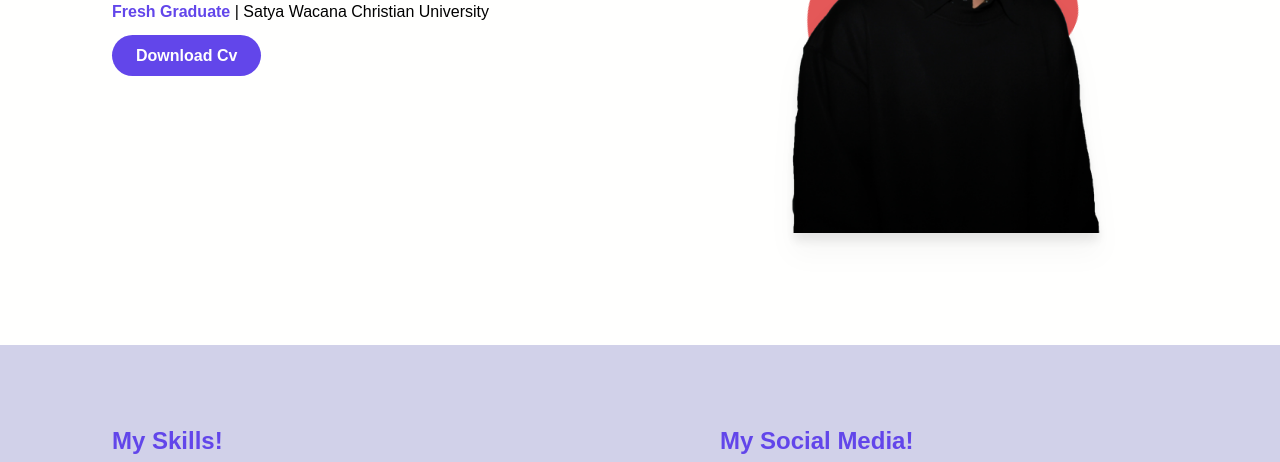
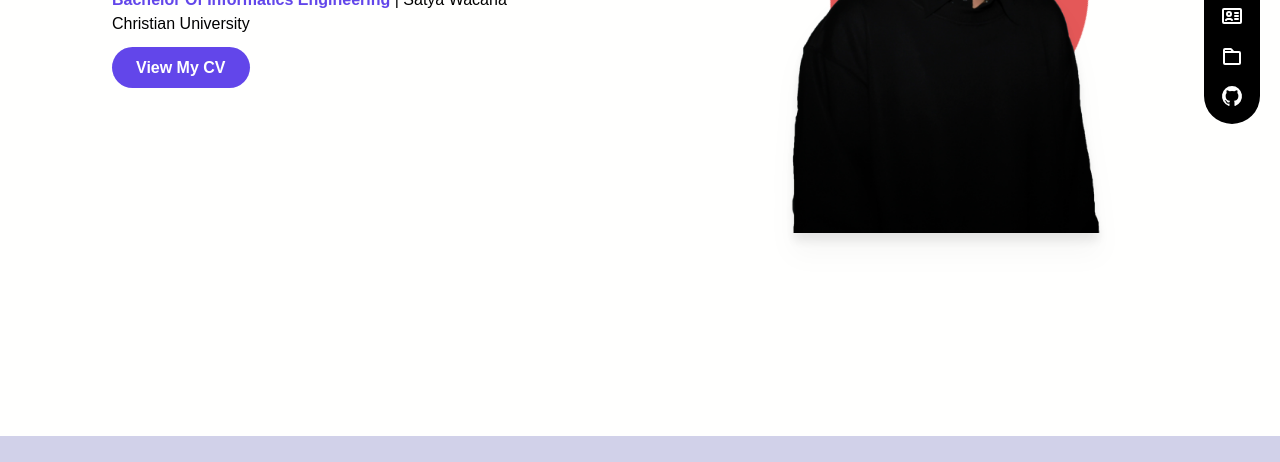
Before and after one commit to GedeAbdi15/my-portfolio, a website: page index.html in a window 1280 px wide. Shown: the part 364-826 px from the top of the page. Drawn offline with Linux system fonts and the light colour scheme.

Commit message:
update CV, make new nav component

```diff
--- a/index.html
+++ b/index.html
@@ -1,96 +1,111 @@
 <!DOCTYPE html>
-<html lang="en">
+<html lang="en" class="scroll-smooth">
   <head>
     <meta charset="UTF-8" />
     <meta name="viewport" content="width=device-width, initial-scale=1.0" />
-    <title>Portfolio | Gede Abdi</title>
+    <title>Portfolio Website | Gede Abdi</title>
     <link rel="stylesheet" href="output.css" />
     <!-- <link rel="stylesheet" href="https://unpkg.com/aos@next/dist/aos.css" /> -->
   </head>
   <body class="bg-backdrop">
-    <!-- Navbar start -->
-    <header
-      class="bg-transparent absolute top-0 left-0 w-full flex items-center z-10"
+    <div
+      class="fixed right-2 sm:right-5 top-1/2 transform -translate-y-1/2 rounded-full bg-black py-2 sm:py-4 px-2 sm:px-4 z-50 w-10 sm:w-auto"
     >
-      <div class="container">
-        <div class="flex items-center justify-between relative">
-          <!-- logo -->
-          <div class="px-5">
-            <a
-              href="#home"
-              class="font-bold text-lg text-primary capitalize py-6 block"
-              >gede abdi</a
+      <ul class="space-y-2 sm:space-y-4">
+        <!-- li home -->
+        <li>
+          <a href="#home">
+            <svg
+              class="w-5 h-5 sm:w-6 sm:h-6 text-white hover:text-primary transition duration-75"
+              aria-hidden="true"
+              xmlns="http://www.w3.org/2000/svg"
+              width="24"
+              height="24"
+              fill="none"
+              viewBox="0 0 24 24"
             >
-          </div>
+              <path
+                stroke="currentColor"
+                stroke-linecap="round"
+                stroke-linejoin="round"
+                stroke-width="2"
+                d="m4 12 8-8 8 8M6 10.5V19a1 1 0 0 0 1 1h3v-3a1 1 0 0 1 1-1h2a1 1 0 0 1 1 1v3h3a1 1 0 0 0 1-1v-8.5"
+              />
+            </svg>
+          </a>
+        </li>
 
-          <div class="flex items-center px-5">
-            <!-- nav toggle -->
-            <button
-              id="menu"
-              name="menu"
-              type="button"
-              class="block absolute right-4 lg:hidden"
+        <!-- li about -->
+        <li>
+          <a href="#about">
+            <svg
+              class="w-5 h-5 sm:w-6 sm:h-6 text-white hover:text-primary"
+              aria-hidden="true"
+              xmlns="http://www.w3.org/2000/svg"
+              width="24"
+              height="24"
+              fill="none"
+              viewBox="0 0 24 24"
             >
-              <span
-                class="menu-line transition duration-500 origin-top-left"
-              ></span>
-              <span class="menu-line transition duration-500"></span>
-              <span
-                class="menu-line transition duration-500 origin-bottom-left"
-              ></span>
-            </button>
+              <path
+                stroke="currentColor"
+                stroke-linecap="round"
+                stroke-linejoin="round"
+                stroke-width="2"
+                d="M15 9h3m-3 3h3m-3 3h3m-6 1c-.306-.613-.933-1-1.618-1H7.618c-.685 0-1.312.387-1.618 1M4 5h16a1 1 0 0 1 1 1v12a1 1 0 0 1-1 1H4a1 1 0 0 1-1-1V6a1 1 0 0 1 1-1Zm7 5a2 2 0 1 1-4 0 2 2 0 0 1 4 0Z"
+              />
+            </svg>
+          </a>
+        </li>
 
-            <!-- nav item -->
-            <nav
-              id="navbar-nav"
-              class="hidden absolute py-5 bg-secondary shadow-lg rounded-lg max-w-[250px] w-full right-4 top-full lg:block lg:static lg:bg-transparent lg:max-w-full lg:shadow-none lg:rounded-none"
+        <!-- li project -->
+        <li>
+          <a href="#portfolio">
+            <svg
+              class="w-5 h-5 sm:w-6 sm:h-6 text-white hover:text-primary"
+              aria-hidden="true"
+              xmlns="http://www.w3.org/2000/svg"
+              width="24"
+              height="24"
+              fill="none"
+              viewBox="0 0 24 24"
             >
-              <ul class="block lg:flex">
-                <li class="group">
-                  <a
-                    href="#home"
-                    class="text-base text-stroke py-2 mx-8 flex justify-center group-hover:text-primary"
-                    >Home</a
-                  >
-                </li>
-                <li class="group">
-                  <a
-                    href="#about"
-                    class="scroll-smooth text-base text-stroke py-2 mx-8 flex justify-center group-hover:text-primary"
-                    >About</a
-                  >
-                </li>
-                <li class="group">
-                  <a
-                    href="#portfolio"
-                    class="text-base text-stroke py-2 mx-8 flex justify-center group-hover:text-primary"
-                    >Portfolio</a
-                  >
-                </li>
-                <li class="group">
-                  <a
-                    href="#game"
-                    class="text-base text-stroke py-2 mx-8 flex justify-center group-hover:text-primary"
-                    >Mini Game</a
-                  >
-                </li>
-                <li class="group">
-                  <a
-                    href="#contact"
-                    class="text-base text-stroke py-2 mx-8 flex justify-center group-hover:text-primary"
-                    >Contact</a
-                  >
-                </li>
-              </ul>
-            </nav>
-          </div>
-        </div>
-      </div>
-    </header>
-    <!-- Navbar end -->
+              <path
+                stroke="currentColor"
+                stroke-linecap="round"
+                stroke-linejoin="round"
+                stroke-width="2"
+                d="M13.5 8H4m0-2v13a1 1 0 0 0 1 1h14a1 1 0 0 0 1-1V9a1 1 0 0 0-1-1h-5.032a1 1 0 0 1-.768-.36l-1.9-2.28a1 1 0 0 0-.768-.36H5a1 1 0 0 0-1 1Z"
+              />
+            </svg>
+          </a>
+        </li>
+
+        <!-- li project -->
+        <li>
+          <a href="#game">
+            <svg
+              class="w-5 h-5 sm:w-6 sm:h-6 text-white hover:text-primary"
+              aria-hidden="true"
+              xmlns="http://www.w3.org/2000/svg"
+              width="24"
+              height="24"
+              fill="currentColor"
+              viewBox="0 0 24 24"
+            >
+              <path
+                fill-rule="evenodd"
+                d="M12.006 2a9.847 9.847 0 0 0-6.484 2.44 10.32 10.32 0 0 0-3.393 6.17 10.48 10.48 0 0 0 1.317 6.955 10.045 10.045 0 0 0 5.4 4.418c.504.095.683-.223.683-.494 0-.245-.01-1.052-.014-1.908-2.78.62-3.366-1.21-3.366-1.21a2.711 2.711 0 0 0-1.11-1.5c-.907-.637.07-.621.07-.621.317.044.62.163.885.346.266.183.487.426.647.71.135.253.318.476.538.655a2.079 2.079 0 0 0 2.37.196c.045-.52.27-1.006.635-1.37-2.219-.259-4.554-1.138-4.554-5.07a4.022 4.022 0 0 1 1.031-2.75 3.77 3.77 0 0 1 .096-2.713s.839-.275 2.749 1.05a9.26 9.26 0 0 1 5.004 0c1.906-1.325 2.74-1.05 2.74-1.05.37.858.406 1.828.101 2.713a4.017 4.017 0 0 1 1.029 2.75c0 3.939-2.339 4.805-4.564 5.058a2.471 2.471 0 0 1 .679 1.897c0 1.372-.012 2.477-.012 2.814 0 .272.18.592.687.492a10.05 10.05 0 0 0 5.388-4.421 10.473 10.473 0 0 0 1.313-6.948 10.32 10.32 0 0 0-3.39-6.165A9.847 9.847 0 0 0 12.007 2Z"
+                clip-rule="evenodd"
+              />
+            </svg>
+          </a>
+        </li>
+      </ul>
+    </div>
 
     <!-- Hero Section Start -->
-    <section id="home" class="pt-36 pb-20 lg:pb-28">
+    <section id="home" class="pt-36 pb-20 lg:pb-28 lg:h-screen">
       <div class="container">
         <div class="flex flex-wrap">
           <!-- ini kolom 1 -->
@@ -104,8 +119,10 @@
 
             <!-- ini h2 -->
             <h2 class="capitalize mb-2 font-medium mb-5">
-              <span class="text-primary font-bold">fresh graduate</span> | satya
-              wacana christian university
+              <span class="text-primary font-bold"
+                >bachelor of informatics engineering</span
+              >
+              | satya wacana christian university
             </h2>
 
             <!-- Ini button -->
@@ -113,7 +130,7 @@
               href="assets/cv.pdf"
               class="capitalize font-semibold text-backdrop bg-primary py-3 px-6 rounded-full hover:shadow-lg hover:bg-secondary hover:text-stroke transition duration-150"
               target="_blank"
-              >download cv</a
+              >view my cV</a
             >
           </div>
 
@@ -153,7 +170,7 @@
     <!-- Hero Section End -->
 
     <!-- about section start -->
-    <section id="about" class="pt-20 pb-20 bg-secondary">
+    <section id="about" class="pt-20 pb-20 right-0 bg-secondary">
       <div class="container">
         <div class="flex flex-wrap">
           <!-- ini kolom 1 -->
--- a/package.json
+++ b/package.json
@@ -5,7 +5,7 @@
   "main": "index.js",
   "scripts": {
     "test": "echo \"Error: no test specified\" && exit 1",
-    "dev" : "npx tailwindcss -i ./input.css -o ./output.css --watch"
+    "dev": "npx tailwindcss -i ./input.css -o ./output.css --watch"
   },
   "keywords": [],
   "author": "",
--- a/tailwind.config.js
+++ b/tailwind.config.js
@@ -1,6 +1,6 @@
 /** @type {import('tailwindcss').Config} */
 module.exports = {
-  content: ["./index.html"],
+  content: ["./*.{html,js}"],
   theme: {
     container: {
       center: true,
```
Also changed, not shown: notUsed.html (added, +80 -0 lines), output.css, 3 other files.
